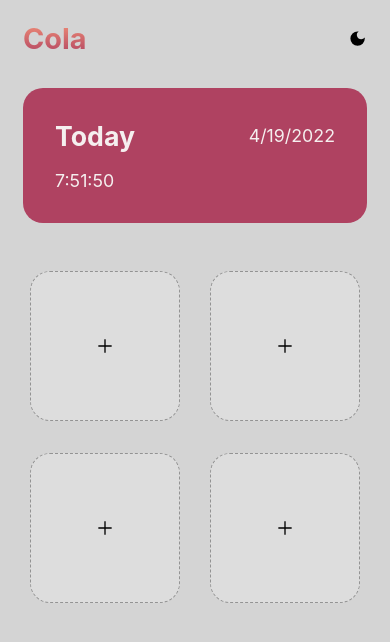
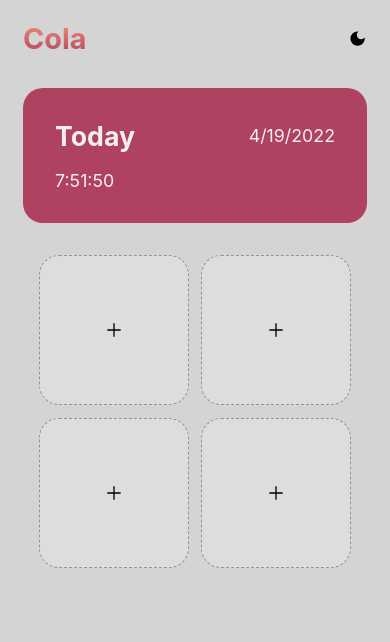
Before and after one commit to thanhtutzaw/cola, a React (Create React App) app: page / in a window 390 px wide. Shown: the top 642 px of the page. Built offline with nearby package versions, Linux system fonts and the light colour scheme.

Commit message:
css : list item width

```diff
--- a/src/App.css
+++ b/src/App.css
@@ -159,12 +159,14 @@ svg {
 @media (max-width: 963px) {
   .content ul {
     display              : grid;
-    grid-template-columns: repeat(2, 180px);
+    grid-template-columns: repeat(2, 150px);
+    gap:0.8rem;
     justify-content      : center;
   }
 }
 
 li {
+  width:150px;
   cursor             : pointer;
   /* border          : 1px dashed rgba(0, 0, 0, 0.333); */
   /* width           : 150px;
@@ -197,7 +199,7 @@ cursor: default;
   border-radius   : 20px;
   width           : 150px;
   height          : 150px;
-  margin : 1rem;
+  /* margin : 1rem; */
   transition      : transform 0.11s ease-in;
   background-color: rgba(232, 232, 232, 0.411);
 }
```
